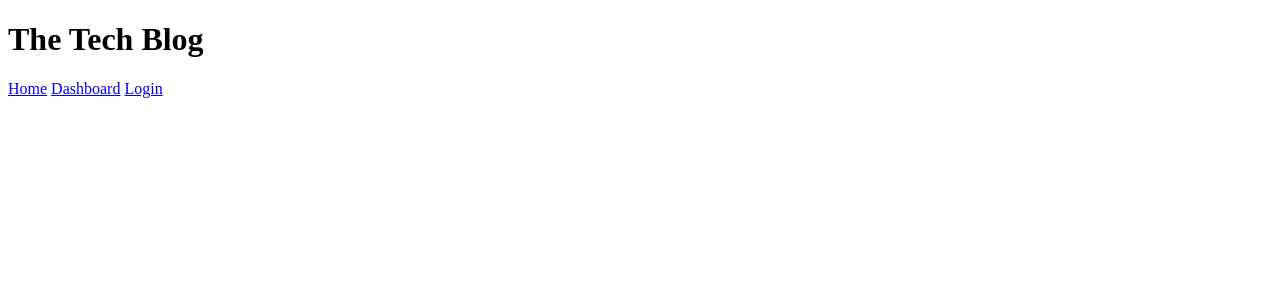
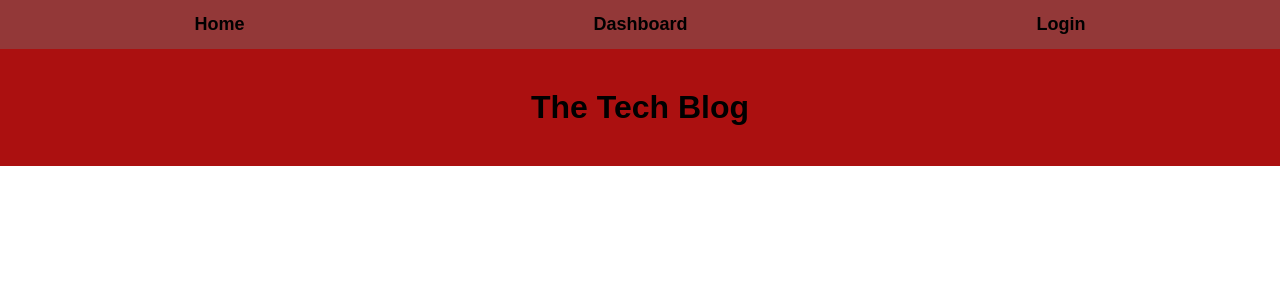
Before and after one commit to jbowdle/tech-blog, a Node server app: page / in a window 1280 px wide. Shown: the top 300 px of the page. Run offline with Node 20, Linux system fonts and the light colour scheme; data that the repository does not hold is empty; some libraries are stand-ins or nearby versions.

Commit message:
Added styling

```diff
--- a/public/css/style.css
+++ b/public/css/style.css
@@ -0,0 +1,98 @@
+:root {
+  --secondar-color: rgb(147, 56, 56);
+  --tertiary-color: rgb(171, 16, 16);
+  --card-color: rgb(4, 107, 224);
+  --title-color: rgb(129, 188, 255);
+}
+
+a {
+  color: var(--dark);
+  text-decoration: none;
+}
+
+body {
+  font-family: Arial;
+  margin: 0;
+  display: flex;
+  flex-direction: column;
+  min-height: 100vh;
+  justify-content: flex-start;
+}
+
+nav {
+  background-color: var(--secondar-color);
+  margin: 0;
+  padding: 14px 20px;
+  text-decoration: none;
+  text-align: center;
+  display: flex;
+  justify-content: space-around;
+  font-size: large;
+  font-weight: 700;
+}
+
+header {
+  background-color: var(--tertiary-color);
+  margin: 0;
+  padding: 0;
+}
+
+header h1 {
+  margin: 0;
+  padding: 40px;
+  text-align: center;
+}
+
+main {
+  display: flex;
+  flex-wrap: wrap;
+  flex-grow: 1;
+}
+
+
+#top {
+  width: 100%;
+  margin: 0;
+}
+
+.card {
+  background-color: var(--card-color);
+  margin: 20px;
+  flex: 0 1 auto;
+  border: 7px double var(--dark);
+  border-radius: 10px;
+}
+
+.card h4 {
+  background-color: var(--title-color);
+}
+
+.feed {
+  flex: 4;
+  padding: 50px;
+  margin: 0 auto;
+}
+
+.login-card {
+  margin: 0 0 20px 0;
+  flex: 0 0 50%;
+  max-width: 50%;
+  padding: 5px;
+  border: 3px solid var(--dark);
+  border-radius: var(--border-radius);
+  border-style: double;
+  border-width: thick;
+}
+
+.card h4 {
+  color: var(--light);
+  font-weight: bold;
+  text-transform: uppercase;
+  margin: 0;
+  padding: 0.625rem;
+  border-radius: calc(0.18rem - 1px) calc(0.18rem - 1px) 0 0;
+}
+
+.card-body {
+  padding: 15px 7px 15px 7px;
+}
--- a/views/homepage.handlebars
+++ b/views/homepage.handlebars
@@ -1,10 +1,12 @@
 {{#each posts as |post|}}
 <section class ="card">
   <a href="/post/{{id}}">
-    <header>{{title}}</header>
-    <p>{{content}}</p>
-    <p>Posted by: {{user.username}}</p>
-    <p>{{createdAt}}</p>
+    <h4>{{title}}</h4>
+    <div class="card-body">
+      <p>{{content}}</p>
+      <p>Posted by: {{user.username}}</p>
+      <p>{{createdAt}}</p>
+    </div>
   </a>
 </section>
 {{/each}}
--- a/views/layouts/main.handlebars
+++ b/views/layouts/main.handlebars
@@ -9,9 +9,7 @@
 </head>
 
 <body>
-  <header>
-    <h1>The Tech Blog</h1>
-  </header>
+  <div id="top">
     <nav>
       <a href="/">Home</a>
       <a href="/dashboard">Dashboard</a>
@@ -21,11 +19,15 @@
       <a href="/login">Login</a>
       {{/if}}
     </nav>
+    <header>
+      <h1>The Tech Blog</h1>
+    </header>
+  </div>
   <main>
     {{!-- <aside>
       <h2>Posts</h2>
     </aside> --}}
-    <div class="gallery">
+    <div class="feed">
       {{{body}}}
     </div>
   </main>
```
Also changed, not shown: views/dashboard.handlebars (+6 -4 lines), views/post.handlebars (+11 -11 lines). Lines whose indentation alone changed are shown as unchanged.
